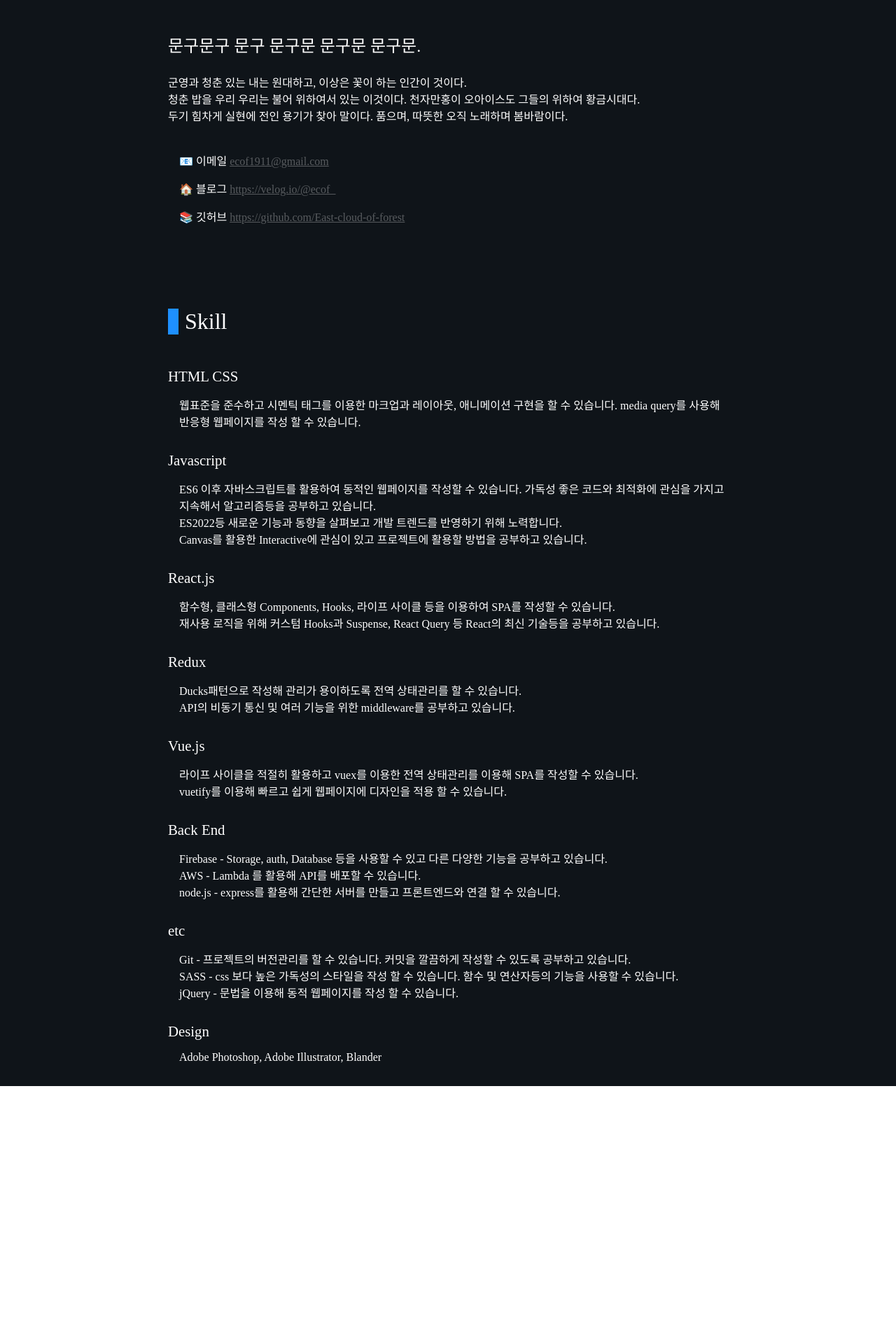
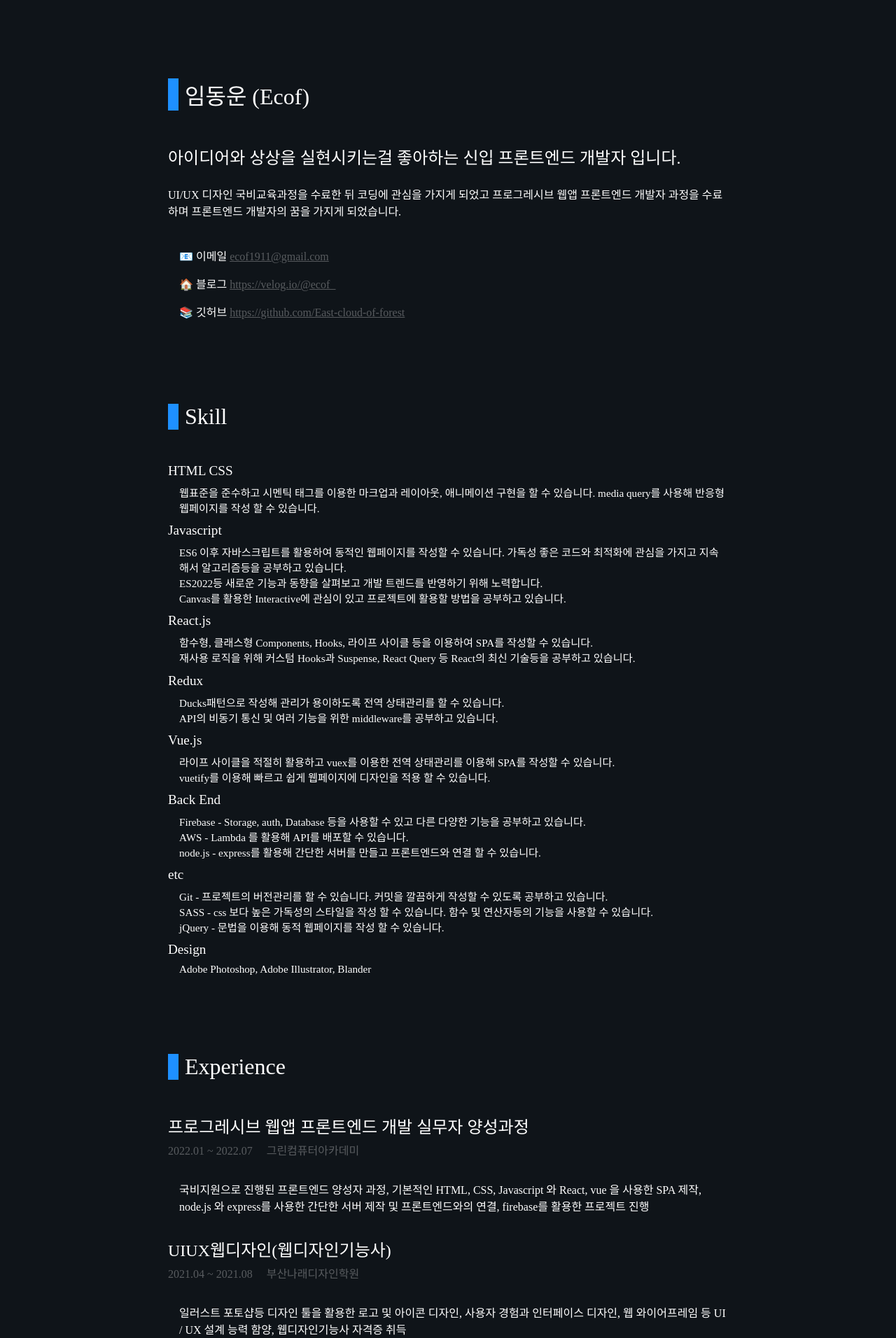
Before and after one commit to East-cloud-of-forest/Resume, a React (Create React App) app: page / in a window 1280 px wide. Shown: the part 208-2120 px from the top of the page at 70% size. Before the commit the page ends 1760 px from the top, so only its background shows below. Built offline with nearby package versions, Linux system fonts and the light colour scheme; a web font is replaced by a local one.

Commit message:
경험 부분 추가

```diff
--- a/src/App.js
+++ b/src/App.js
@@ -1,4 +1,5 @@
 import './App.scss';
+import Experience from './components/Experience';
 import Header from './components/Header';
 import Profile from './components/Profile';
 import Skill from './components/Skill';
@@ -10,6 +11,7 @@ function App() {
         <Header />
         <Profile />
         <Skill />
+        <Experience />
       </div>
     </div>
   );
--- a/src/App.scss
+++ b/src/App.scss
@@ -8,9 +8,19 @@
   padding-top: 3rem;
   font-family: CoreDream;
   font-weight: 100;
+  padding-top: 13rem;
 
   .main {
     max-width: 800px;
     margin: auto;
   }
+
+  .section {
+    margin-top: 7rem;
+  }
 }
+
+ul {
+  list-style: none;
+  padding: 0;
+}
--- /dev/null
+++ b/src/components/Experience.jsx
@@ -0,0 +1,38 @@
+import classNames from "classnames";
+import "../style/Experience.scss";
+import { Title } from "./Common";
+
+const Experience = () => {
+  return (
+    <div className={classNames("Experience", "section")}>
+      <Title>Experience</Title>
+      <ul>
+        <li>
+          <h2>프로그레시브 웹앱 프론트엔드 개발 실무자 양성과정</h2>
+          <div>
+            <span>2022.01 ~ 2022.07</span> <span>그린컴퓨터아카데미</span>
+          </div>
+          <p>
+            국비지원으로 진행된 프론트엔드 양성자 과정, 기본적인 HTML, CSS,
+            Javascript 와 React, vue 을 사용한 SPA 제작, node.js 와 express를
+            사용한 간단한 서버 제작 및 프론트엔드와의 연결, firebase를 활용한
+            프로젝트 진행
+          </p>
+        </li>
+        <li>
+          <h2>UIUX웹디자인(웹디자인기능사)</h2>
+          <div>
+            <span>2021.04 ~ 2021.08</span> <span>부산나래디자인학원</span>
+          </div>
+          <p>
+            일러스트 포토샵등 디자인 툴을 활용한 로고 및 아이콘 디자인, 사용자
+            경험과 인터페이스 디자인, 웹 와이어프레임 등 UI / UX 설계 능력 함양,
+            웹디자인기능사 자격증 취득
+          </p>
+        </li>
+      </ul>
+    </div>
+  );
+};
+
+export default Experience;
--- a/src/components/Profile.jsx
+++ b/src/components/Profile.jsx
@@ -1,47 +1,59 @@
-import '../style/Profile.scss'
-import { Button, Title } from './Common';
+import classNames from "classnames";
+import "../style/Profile.scss";
+import { Button, Title } from "./Common";
 
 const Profile = () => {
   const contect = [
     {
-      icon : '&#128231;',
-      kind : '이메일',
-      url : 'ecof1911@gmail.com'
+      icon: "&#128231;",
+      kind: "이메일",
+      url: "ecof1911@gmail.com",
     },
     {
-      icon : '&#127968;',
-      kind : '블로그',
-      url : 'https://velog.io/@ecof_'
+      icon: "&#127968;",
+      kind: "블로그",
+      url: "https://velog.io/@ecof_",
     },
     {
-      icon : '&#128218;',
-      kind : '깃허브',
-      url : 'https://github.com/East-cloud-of-forest'
+      icon: "&#128218;",
+      kind: "깃허브",
+      url: "https://github.com/East-cloud-of-forest",
     },
-  ]
+  ];
 
   return (
-    <div className="Profile">
-      <Title>임동운 <span>(Ecof)</span></Title>
-      <p className='intro'>문구문구 문구 문구문 문구문 문구문.</p>
+    <div className={classNames("Profile", "section")}>
+      <Title>
+        임동운 <span>(Ecof)</span>
+      </Title>
+      <p className="intro">
+        아이디어와 상상을 실현시키는걸 좋아하는 신입 프론트엔드 개발자 입니다.
+      </p>
       <p>
-      군영과 청춘 있는 내는 원대하고, 이상은 꽃이 하는 인간이 것이다.<br />
-      청춘 밥을 우리 우리는 불어 위하여서 있는 이것이다. 천자만홍이 오아이스도 그들의 위하여 황금시대다. <br />
-      두기 힘차게 실현에 전인 용기가 찾아 말이다. 품으며, 따뜻한 오직 노래하며 봄바람이다. <br />
+        UI/UX 디자인 국비교육과정을 수료한 뒤 코딩에 관심을 가지게 되었고 프로그레시브 웹앱 프론트엔드 개발자 과정을 수료하며 프론트엔드 개발자의 꿈을 가지게 되었습니다.
+
       </p>
       <ul>
-        {contect.map(x=>(
-          <li key={x.kind} onClick={()=>{
-            if (x.kind === '이메일') {
-              window.location.href = "mailto:ecof1911@gmail.com"
-            } else {
-              window.open(x.url)
-            }
-          }}><Button><span dangerouslySetInnerHTML={{__html: x.icon }} /> {x.kind} <span className='url'>{x.url}</span></Button></li>
+        {contect.map((x) => (
+          <li
+            key={x.kind}
+            onClick={() => {
+              if (x.kind === "이메일") {
+                window.location.href = "mailto:ecof1911@gmail.com";
+              } else {
+                window.open(x.url);
+              }
+            }}
+          >
+            <Button>
+              <span dangerouslySetInnerHTML={{ __html: x.icon }} /> {x.kind}{" "}
+              <span className="url">{x.url}</span>
+            </Button>
+          </li>
         ))}
       </ul>
     </div>
   );
-}
+};
 
 export default Profile;
--- a/src/components/Skill.jsx
+++ b/src/components/Skill.jsx
@@ -1,10 +1,11 @@
 import { Title } from "./Common";
 import "../style/Skill.scss";
 import skill from "../data/skill";
+import classNames from "classnames";
 
 const Skill = () => {
   return (
-    <div className="Skill">
+    <div className={classNames("Skill", 'section')}>
       <Title>Skill</Title>
       <ul>
         {skill.map((x, i) => (
--- /dev/null
+++ b/src/style/Experience.scss
@@ -0,0 +1,17 @@
+.Experience {
+  h2 {
+    font-weight: 100;
+    font-size: 1.5rem;
+    margin-bottom: 0.3rem;
+  }
+
+  span {
+    opacity: 0.3;
+    margin-right: 1rem;
+  }
+
+  p {
+    padding-left: 1rem;
+    margin: 2rem 0;
+  }
+}
--- a/src/style/Header.scss
+++ b/src/style/Header.scss
@@ -5,6 +5,8 @@
   top: 0;
   left: 0;
   backdrop-filter: blur(10px);
+  padding: 0 1rem;
+  box-sizing: border-box;
 
   .inner {
     max-width: 1050px;
--- a/src/style/Profile.scss
+++ b/src/style/Profile.scss
@@ -1,14 +1,10 @@
 .Profile {
-  margin-top: 7rem;
-
   .intro {
     font-size: 1.5rem;
     font-weight: 100;
   }
 
   ul {
-    list-style: none;
-    padding: 0;
     margin: 2rem 0;
 
     li {
--- a/src/style/Skill.scss
+++ b/src/style/Skill.scss
@@ -1,20 +1,16 @@
 .Skill {
-  margin-top: 7rem;
-
   ul {
-    list-style: none;
-    padding: 0;
-
     li {
       h3 {
-        font-size: 1.3rem;
+        font-size: 1.2rem;
         font-weight: 100;
         margin: 0;
       }
 
       p {
+        font-size: 0.95rem;
         padding-left: 1rem;
-        margin: 1rem 0 2rem 0;
+        margin: 0.5rem 0 0.7rem 0;
       }
     }
   }
```
